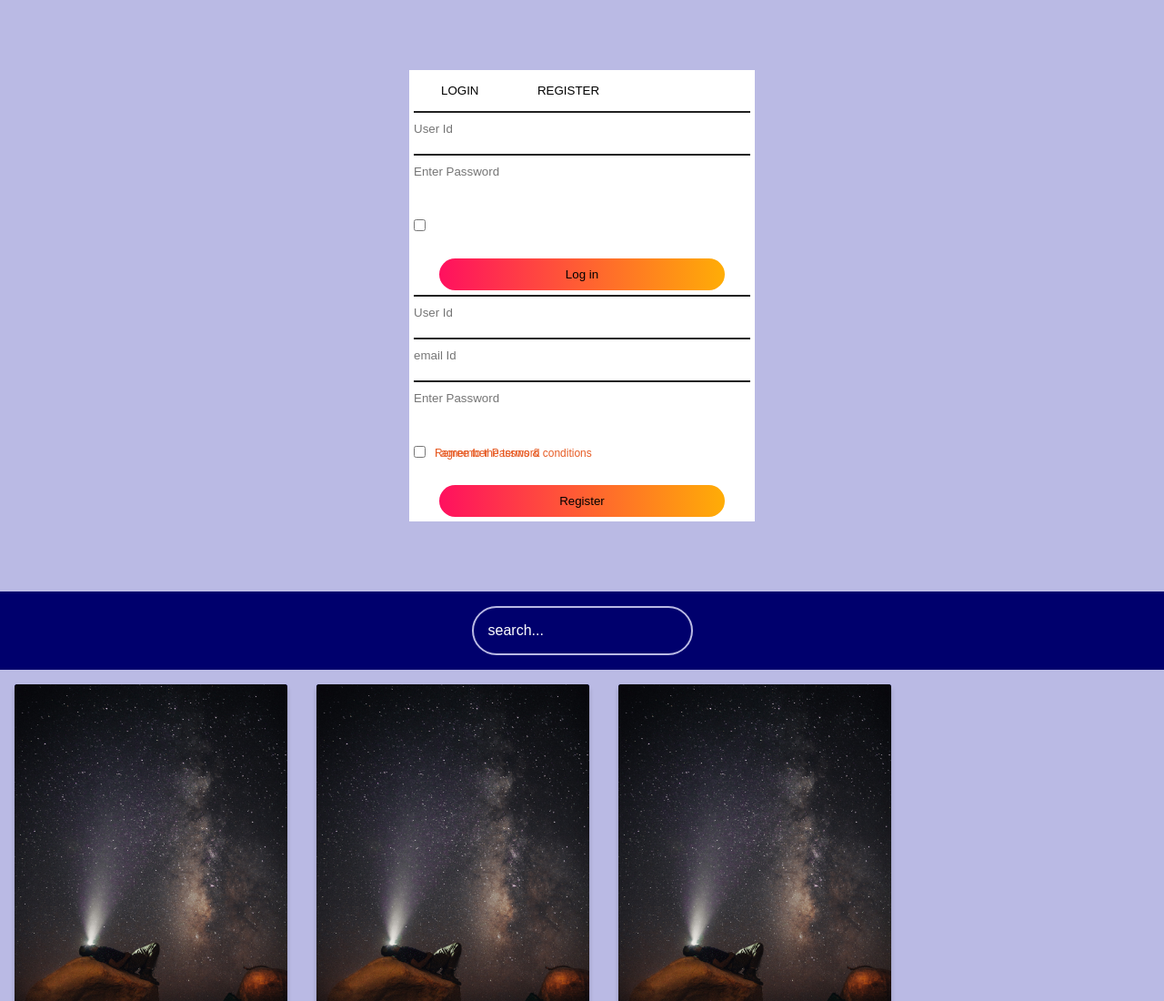
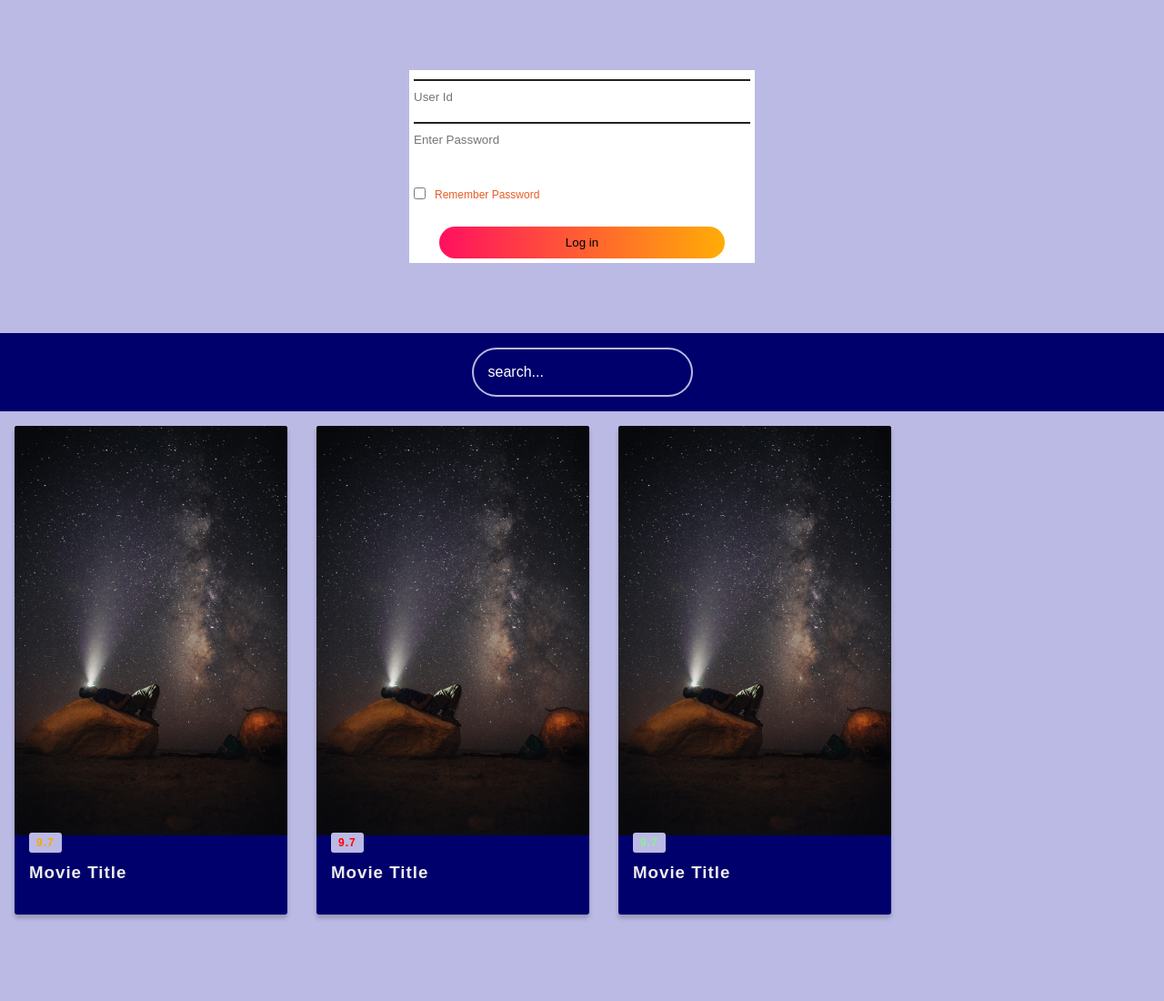
Before and after one commit to Laboso2023/Galaxy-Films-, a website: page index.html in a window 1280 px wide. Shown: the top 1100 px of the page at 91% size. After the commit the page ends 1021 px from the top, so only its background shows below. Drawn offline with Linux system fonts and the light colour scheme; no server answers.

Commit message:
removed the login register button

```diff
--- a/index.html
+++ b/index.html
@@ -17,24 +17,13 @@
       <div class="card">
           <div class="card-content">
              <div class="form-box">
-              <div id="id">
-                 <button type="button" class="toggle-btn">LOGIN</button>
-                 <button type="button" class="toggle-btn">REGISTER</button>
-              </div>
+
               <form id="login"  class="input-group">
                   <input type="text" class="input-field" placeholder="User Id"required>
                   <input type="text" class="input-field" placeholder="Enter Password"required>
                  <input type="checkbox" class="check-box"><span>Remember Password</span>
                  <button type="submit" class="submit-btn">Log in</button>
               </form>
-              <form id="register" class="input-group">
-                <input type="text" class="input-field" placeholder="User Id"required>
-                <input type="email" class="input-field" placeholder="email Id"required>
-                <input type="text" class="input-field" placeholder="Enter Password"required>
-               <input type="checkbox" class="check-box"><span>I agree to the terms & conditions</span>
-               <button type="submit" class="submit-btn">Register</button>
-            </form>
-
              </div>
           </div>
       </div>
--- a/styles/style.css
+++ b/styles/style.css
@@ -75,6 +75,10 @@ span{
   bottom: 68px;
   position: absolute;
 }
+#login{
+  left: 50px;
+}
+
 
 
 body{
```
